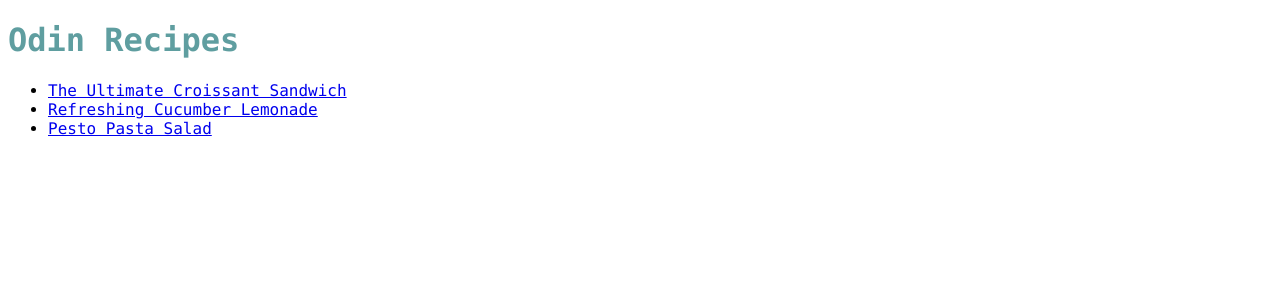
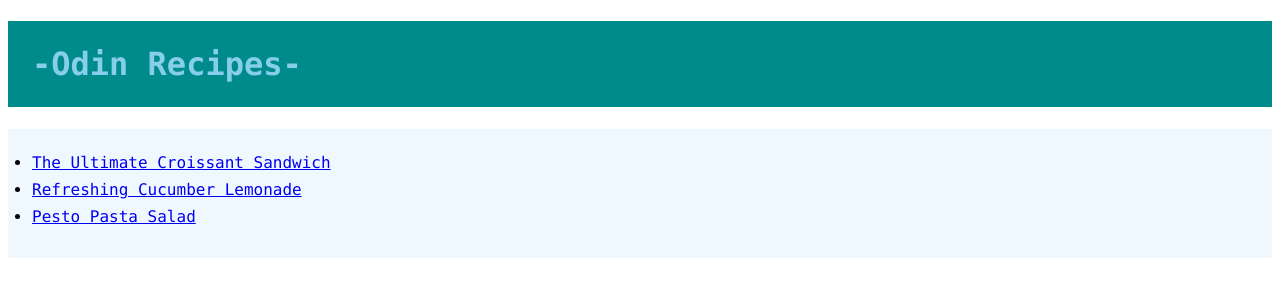
Before and after one commit to STRunit/odin-recipes, a plain HTML site: page index.html in a window 1280 px wide. Drawn offline with Linux system fonts and the light colour scheme.

Commit message:
Add style to home page

```diff
--- a/index.html
+++ b/index.html
@@ -8,7 +8,7 @@
 </head>
 
 <body>
-    <h1>Odin Recipes</h1>
+    <h1>-Odin Recipes-</h1>
 
     <ul>
         <li><a href="recipes/croissant-sandwich.html">The Ultimate Croissant Sandwich</a></li>
--- a/style.css
+++ b/style.css
@@ -1,5 +1,13 @@
+html {
+    box-sizing: border-box;
+}
+
+*, *::before, *::after {
+    box-sizing: inherit;
+}
+
 body {
-    font-family: 'Lucida Console','Courier New', Courier, monospace;
+    font-family: 'Lucida Console', 'Courier New', Courier, monospace;
 }
 
 img {
@@ -8,7 +16,18 @@ img {
 }
 
 h1 {
-    color: #5f9ea0;
+    background-color: #008b8b;
+    color: #87ceeb;
+    padding: 24px;
+}
+
+ul {
+    background-color: #f0f8ff;
+    padding: 24px;
+}
+
+li {
+    margin-bottom: 8px;
 }
 
 h2 {
```
